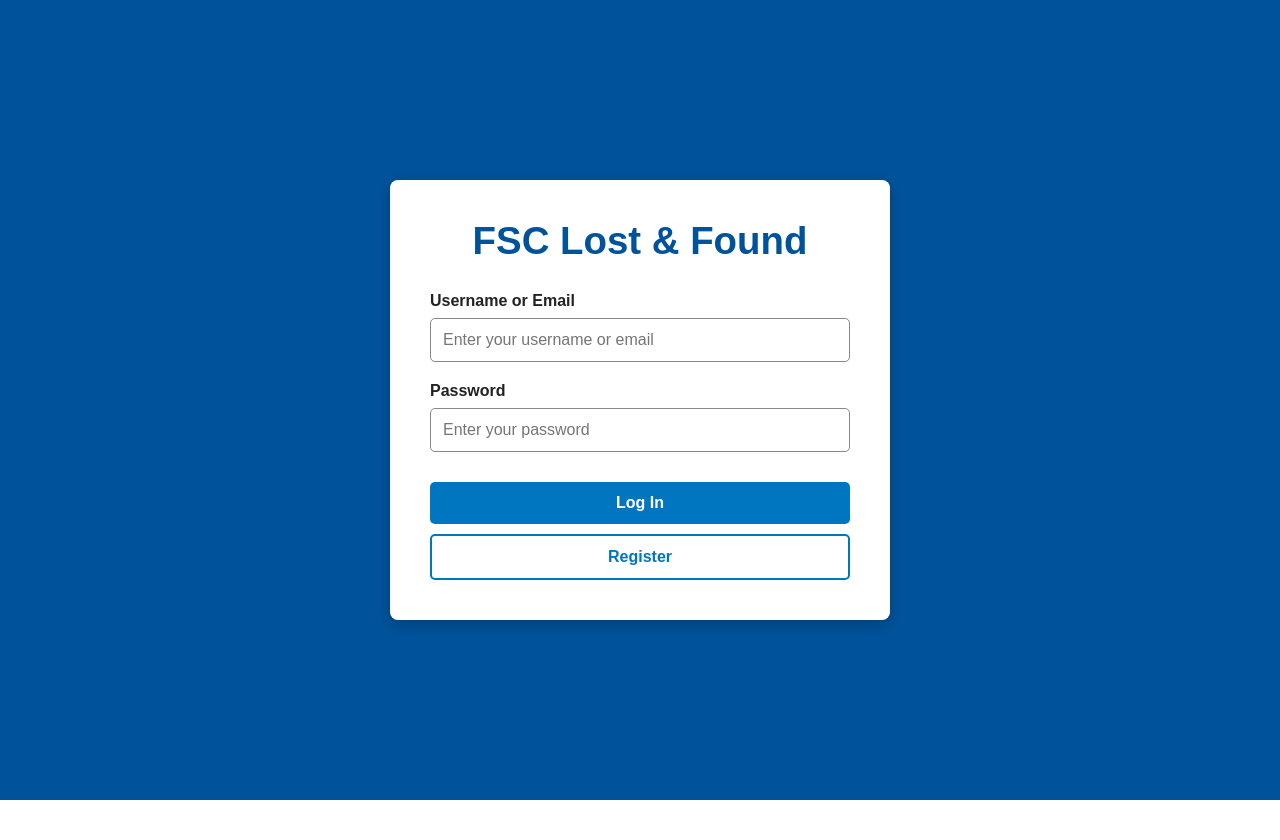
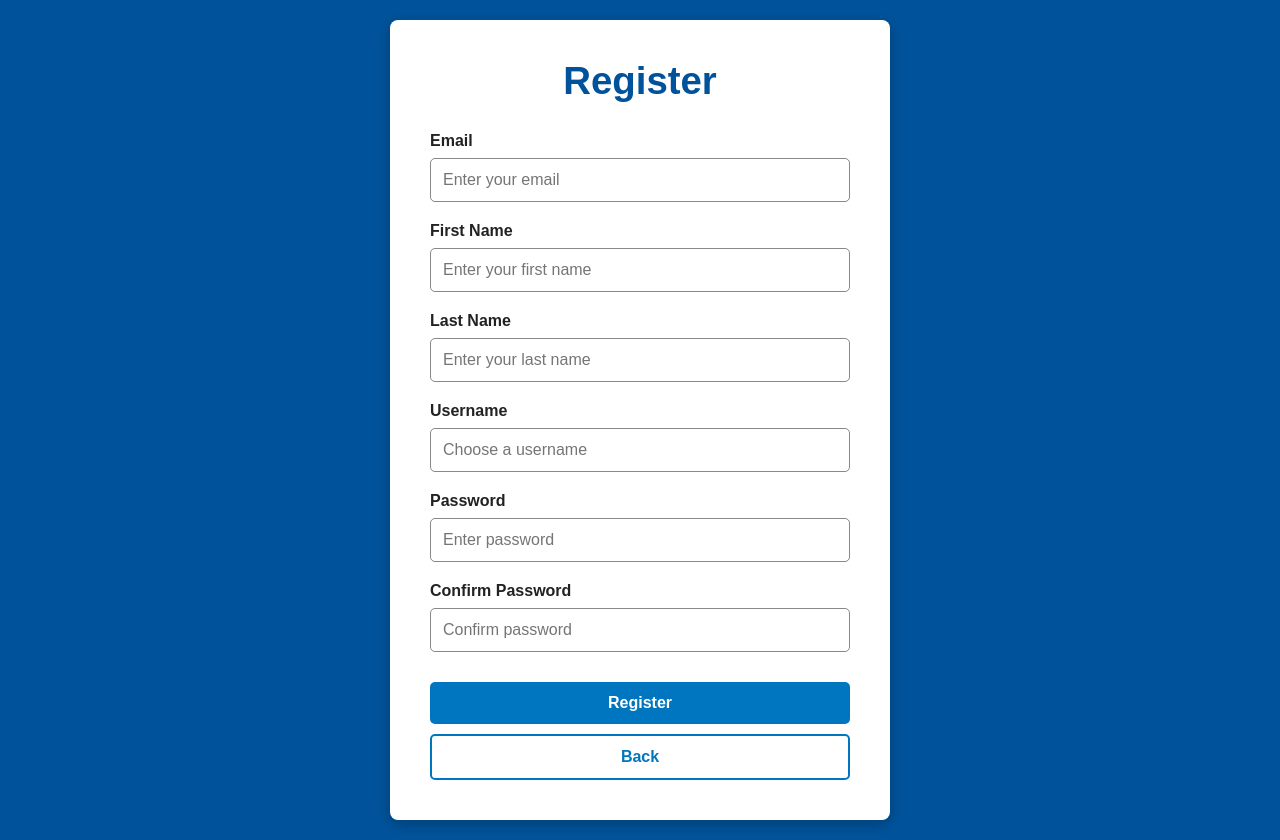
Before and after one commit to barzd/capstone-project, a React app in the folder frontend/: page / in a window 1280 px wide. Both pictures are taken after a click on the button "Register". Before the commit the page ends 800 px from the top, so only its background shows below. Built offline with nearby package versions, Linux system fonts and the light colour scheme; the HTML template or start-up script is replaced by a standard one.

Commit message:
Added a new register screen

```diff
--- a/frontend/src/App.jsx
+++ b/frontend/src/App.jsx
@@ -2,9 +2,19 @@ import { useState } from "react";
 import "./App.css";
 
 function App() {
-  const [currentPage, setCurrentPage] = useState("login");
+  const [currentPage, setCurrentPage] = useState("login"); // "login", "register", "home"
   const [username, setUsername] = useState("");
   const [password, setPassword] = useState("");
+
+  // State for Registration Prototype
+  const [registerData, setRegisterData] = useState({
+    email: "",
+    firstName: "",
+    lastName: "",
+    regUsername: "",
+    regPassword: "",
+    confirmPassword: "",
+  });
 
   const handleLogin = (e) => {
     if (e) e.preventDefault();
@@ -15,6 +25,21 @@ function App() {
     setCurrentPage("login");
   };
 
+  const handleRegisterChange = (e) => {
+    setRegisterData({
+      ...registerData,
+      [e.target.name]: e.target.value,
+    });
+  };
+
+  const handleRegisterSubmit = (e) => {
+    e.preventDefault();
+    // Prototype action: Log values and return to login screen
+    console.log("Registered User Data:", registerData);
+    setCurrentPage("login");
+  };
+
+  /* ---------------- HOME SCREEN ---------------- */
   if (currentPage === "home") {
     return (
       <div className="home-page">
@@ -91,6 +116,110 @@ function App() {
     );
   }
 
+  /* ---------------- REGISTER SCREEN ---------------- */
+  if (currentPage === "register") {
+    return (
+      <div className="login-page">
+        <div className="login-card">
+          <h1>Register</h1>
+
+          <form onSubmit={handleRegisterSubmit}>
+            <div className="form-group">
+              <label htmlFor="email">Email</label>
+              <input
+                id="email"
+                name="email"
+                type="email"
+                placeholder="Enter your email"
+                value={registerData.email}
+                onChange={handleRegisterChange}
+                required
+              />
+            </div>
+
+            <div className="form-group">
+              <label htmlFor="firstName">First Name</label>
+              <input
+                id="firstName"
+                name="firstName"
+                type="text"
+                placeholder="Enter your first name"
+                value={registerData.firstName}
+                onChange={handleRegisterChange}
+                required
+              />
+            </div>
+
+            <div className="form-group">
+              <label htmlFor="lastName">Last Name</label>
+              <input
+                id="lastName"
+                name="lastName"
+                type="text"
+                placeholder="Enter your last name"
+                value={registerData.lastName}
+                onChange={handleRegisterChange}
+                required
+              />
+            </div>
+
+            <div className="form-group">
+              <label htmlFor="regUsername">Username</label>
+              <input
+                id="regUsername"
+                name="regUsername"
+                type="text"
+                placeholder="Choose a username"
+                value={registerData.regUsername}
+                onChange={handleRegisterChange}
+                required
+              />
+            </div>
+
+            <div className="form-group">
+              <label htmlFor="regPassword">Password</label>
+              <input
+                id="regPassword"
+                name="regPassword"
+                type="password"
+                placeholder="Enter password"
+                value={registerData.regPassword}
+                onChange={handleRegisterChange}
+                required
+              />
+            </div>
+
+            <div className="form-group">
+              <label htmlFor="confirmPassword">Confirm Password</label>
+              <input
+                id="confirmPassword"
+                name="confirmPassword"
+                type="password"
+                placeholder="Confirm password"
+                value={registerData.confirmPassword}
+                onChange={handleRegisterChange}
+                required
+              />
+            </div>
+
+            <button type="submit" className="login-button">
+              Register
+            </button>
+
+            <button
+              type="button"
+              className="register-button"
+              onClick={() => setCurrentPage("login")}
+            >
+              Back
+            </button>
+          </form>
+        </div>
+      </div>
+    );
+  }
+
+  /* ---------------- LOGIN SCREEN ---------------- */
   return (
     <div className="login-page">
       <div className="login-card">
@@ -123,7 +252,11 @@ function App() {
             Log In
           </button>
 
-          <button type="button" className="register-button">
+          <button
+            type="button"
+            className="register-button"
+            onClick={() => setCurrentPage("register")}
+          >
             Register
           </button>
         </form>
```
Also changed, not shown: frontend/src/Register.jsx (added, +126 -0 lines).
